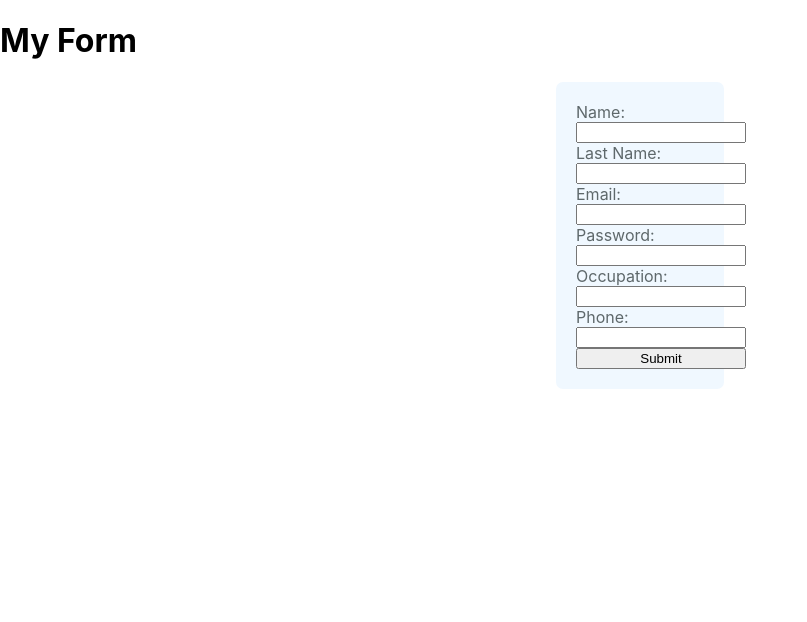
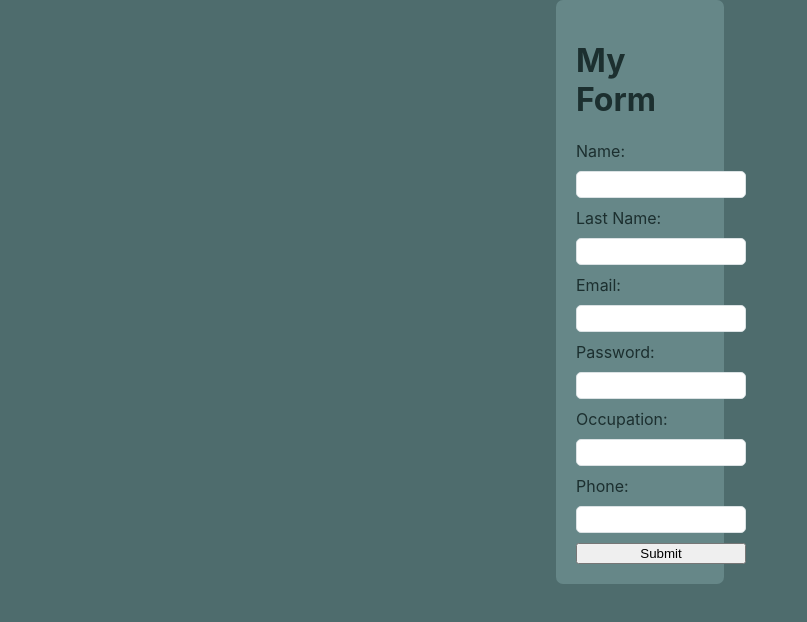
Before and after one commit to andreprogramador1/formik-study, a React (Create React App) app: page /form in a window 1280 px wide. Shown: the top 622 px of the page, without its empty margins (0-807 px from the left). Built offline with nearby package versions, Linux system fonts and the light colour scheme; no server answers.

Commit message:
input style

```diff
--- a/src/components/Application/index.js
+++ b/src/components/Application/index.js
@@ -66,9 +66,10 @@ export const Application = () => {
 
   return(
     <>
-     <h1>My Form</h1>
+
 
          <Container>
+         <h1>My Form</h1>
           <form onSubmit={formik.handleSubmit}>
               <label>Name:</label>
               <input
--- a/src/components/Application/style.js
+++ b/src/components/Application/style.js
@@ -1,16 +1,34 @@
 import styled from 'styled-components'
 
 export const Container = styled.div`
-    background-color: aliceblue;
+    background-color: #668788;
     width: 10%;
     padding: 20px;
     margin: auto;
     border-radius: 7px;
-    color: #5e686b;
+    color: #1c2f2f;
+    display: flex;
+    flex-direction: column;
+    justify-content: center;
+    align-items: center;
   form {
     display: flex;
     flex-direction: column;
     width: 170px;
     margin: auto;
+
+    input {
+      outline: none;
+      border: 1px solid #dbe2e4;
+      padding: 5px;
+      margin: 10px 0;
+      border-radius: 5px;
+    }
+
+    h1 {
+      display: flex;
+      justify-content: center;
+      color: #1c2f2f;
+    }
   }
 `;
--- a/src/index.css
+++ b/src/index.css
@@ -1,13 +1,14 @@
 body {
   margin: 0;
-  font-family: -apple-system, BlinkMacSystemFont, 'Segoe UI', 'Roboto', 'Oxygen',
-    'Ubuntu', 'Cantarell', 'Fira Sans', 'Droid Sans', 'Helvetica Neue',
+  font-family: -apple-system, BlinkMacSystemFont, "Segoe UI", "Roboto", "Oxygen",
+    "Ubuntu", "Cantarell", "Fira Sans", "Droid Sans", "Helvetica Neue",
     sans-serif;
   -webkit-font-smoothing: antialiased;
   -moz-osx-font-smoothing: grayscale;
+  background-color: #4e6c6d;
 }
 
 code {
-  font-family: source-code-pro, Menlo, Monaco, Consolas, 'Courier New',
+  font-family: source-code-pro, Menlo, Monaco, Consolas, "Courier New",
     monospace;
 }
```
Also changed, not shown: 1 other file (tests, documents, lock files or other folders).
